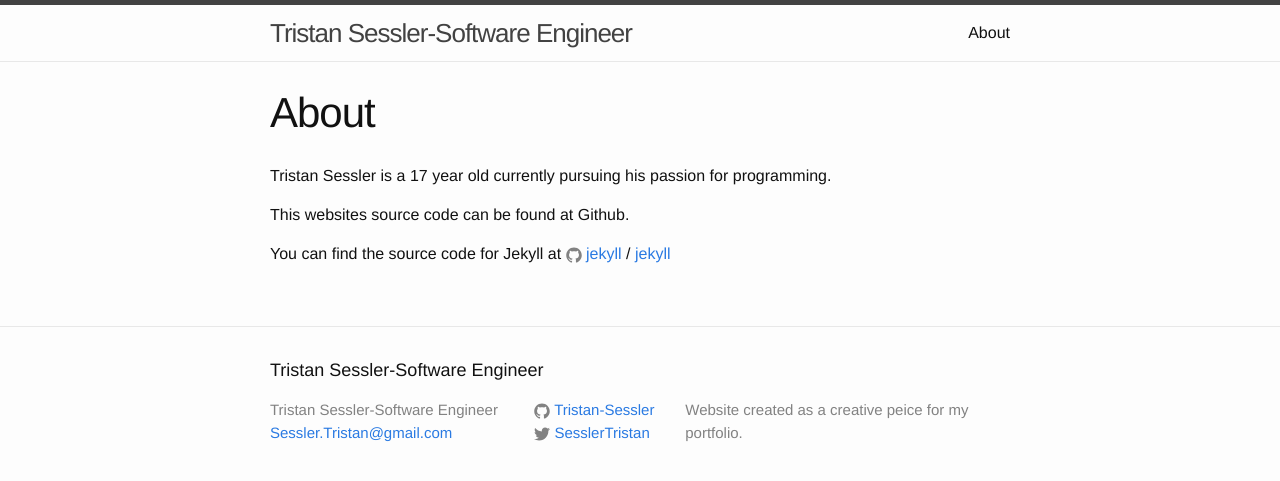
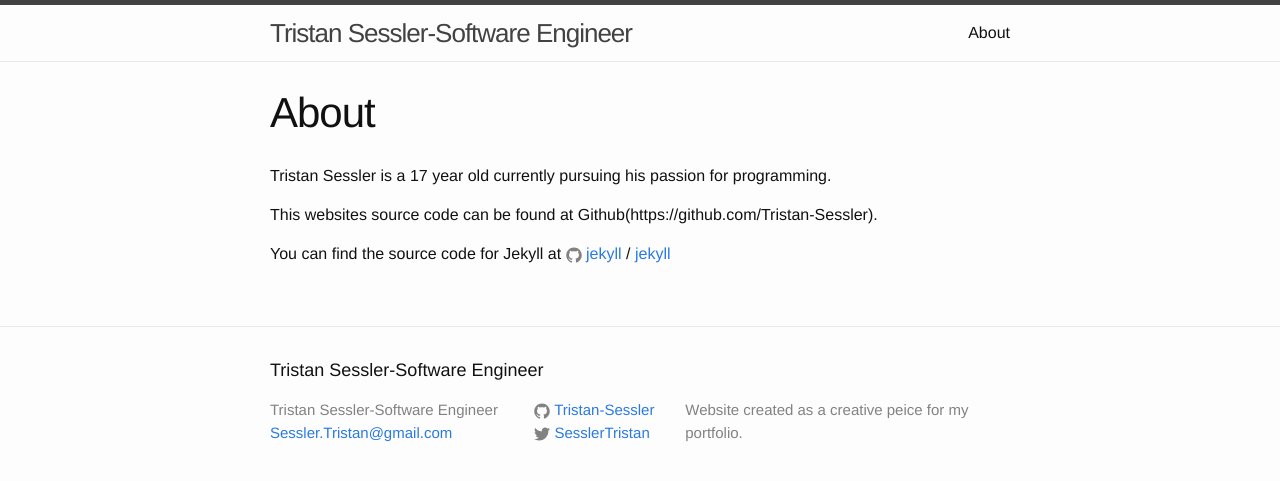
Before and after one commit to Tristan-Sessler/T1, a Jekyll site: the page built from about.md, in a window 1280 px wide. Shown: the top 481 px of the page. Built offline with Jekyll 4.4.1, drawn with Linux system fonts in a browser that asks for light colours; part of the change alters nothing that is shown.

Commit message:
Update about.md

```diff
--- a/about.md
+++ b/about.md
@@ -5,7 +5,7 @@ permalink: /about/
 ---
 Tristan Sessler is a 17 year old currently pursuing his passion for programming.
 
-This websites source code can be found at Github.
+This websites source code can be found at Github(https://github.com/Tristan-Sessler).
 
 You can find the source code for Jekyll at
 {% include icon-github.html username="jekyll" %} /
```
